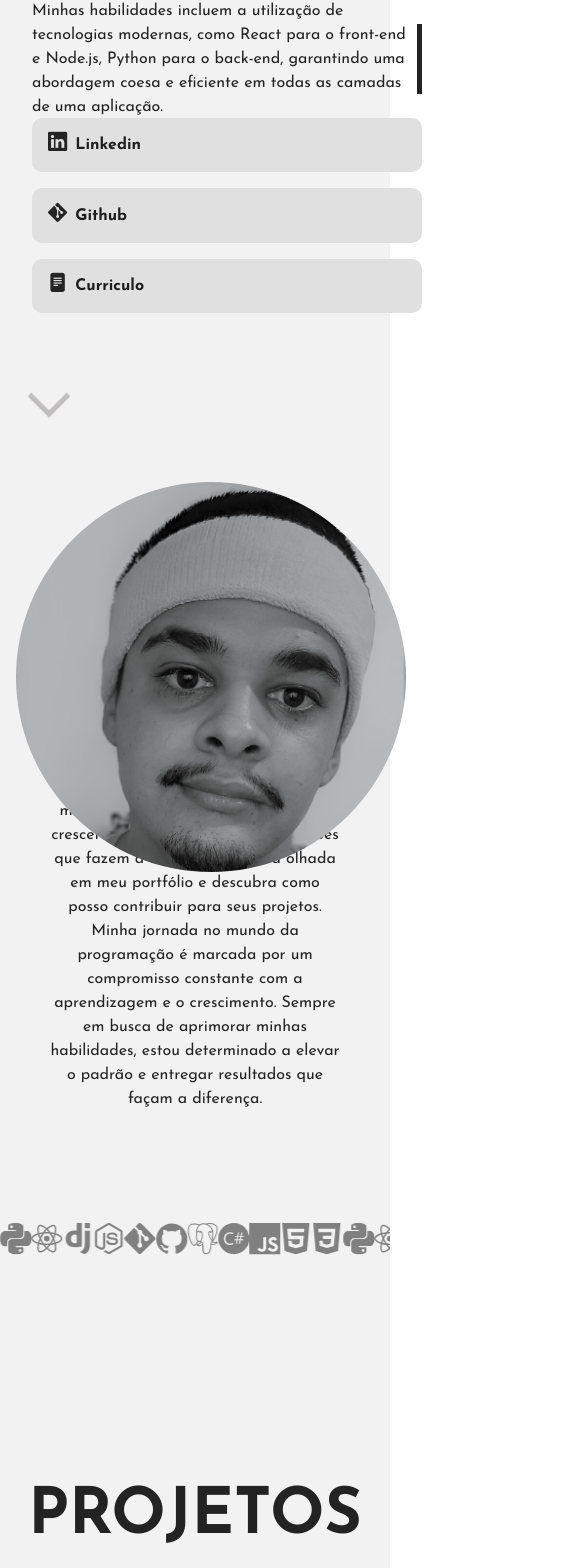
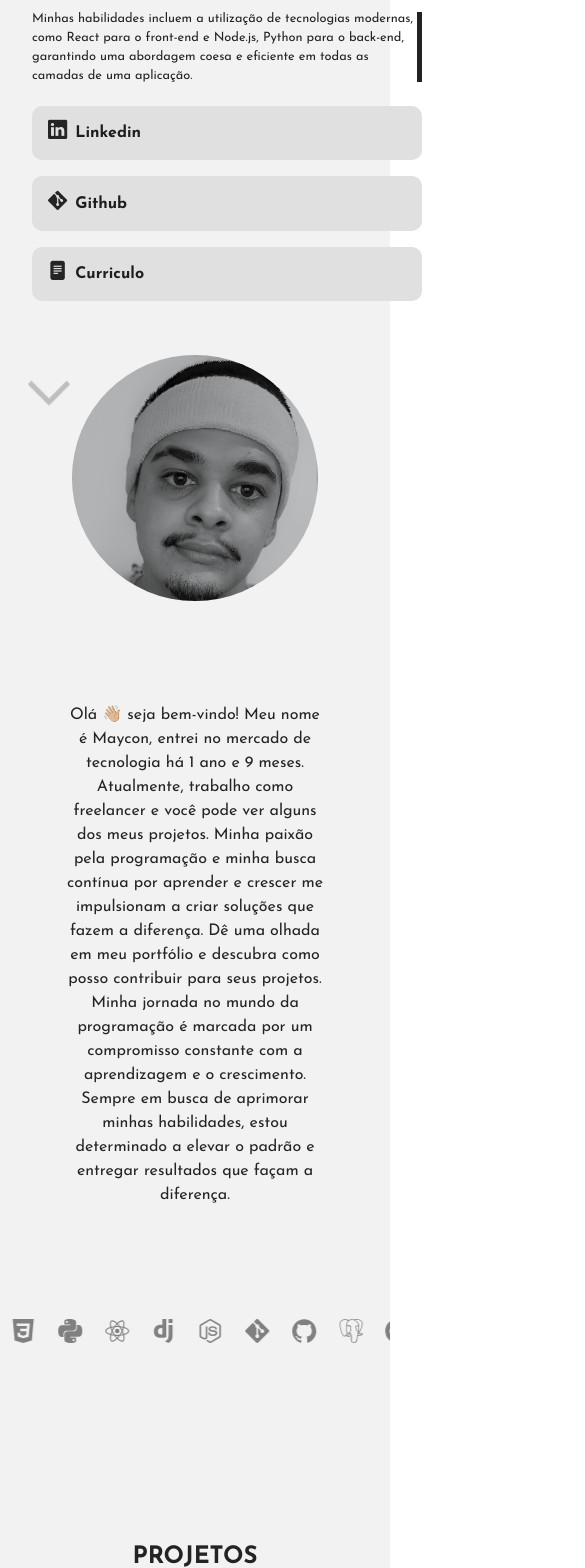
Before and after one commit to Maycondo/Portifolio, a React (Vite) app: page / in a window 390 px wide. Shown: the part 403-1971 px from the top of the page, 585 px wide, since content can reach past the window. Built offline with nearby package versions, Linux system fonts and the light colour scheme.

Commit message:
Aplicando a responsividade do projeto

```diff
--- a/src/components/Footer/style.css
+++ b/src/components/Footer/style.css
@@ -1,5 +1,6 @@
    .footer{
         height: 100vh;
+        padding: 2rem 1rem;
         width: 100%;
         display: flex;
         background-color: var(--Backgtound-fundo-Color);
@@ -10,7 +11,7 @@
       }
 
       .footer_pai{
-        width: 100%;
+        width: auto;
         height: 70%;
       }
 
@@ -42,7 +43,7 @@
       }
 
       .footer-central{
-        margin: 3rem 5rem;
+        margin: 2rem 1rem;
         height: 25rem;
         width: auto;
         display: flex;
@@ -58,9 +59,9 @@
       }
 
       .footer-central h1{
-        line-height: 20rem;
+        line-height: clamp(10rem, 20vw, 20rem);
         color: var(--Color-texto-footer-h1);
-        font-size: 305px;
+        font-size: clamp(3rem, 20vw, 305px);
         font-weight: 900;
       }
 
@@ -159,3 +160,41 @@
     button:hover .button-text {
       color: var(--Color-text-buttons-foote-hover);
     }
+
+    @media (max-width: 768px) {
+      .footer-central h1 {
+        font-size: 8rem;
+        line-height: 10rem;
+      }
+
+      .footer-central p {
+        font-size: 16px;
+      }
+
+      #footer-1 p, #But-div p {
+        font-size: 16px;
+      }
+
+      button.learn-more {
+        width: 10rem;
+      }
+    }
+
+    @media (max-width: 480px) {
+      .footer-central h1 {
+        font-size: 4rem;
+        line-height: 6rem;
+      }
+
+      .footer-central p {
+        font-size: 14px;
+      }
+
+      #footer-1 p, #But-div p {
+        font-size: 14px;
+      }
+
+      button.learn-more {
+        width: 8rem;
+      }
+    }
--- a/src/components/Main/style.css
+++ b/src/components/Main/style.css
@@ -33,13 +33,12 @@ main{
   }
 
   .Tecnologias {
-    height: 15rem;
-    margin: 1rem;
+    height: 25rem;
+    margin: 1rem 0rem;
     width: 100%;
-    gap: clamp(1rem, 2vw, 1rem);
     display: flex;
     flex-direction: column;
-    justify-content: center;
+    justify-content: space-around;
     align-items: center;
   }
   .Projectos {
@@ -77,14 +76,19 @@ main{
   }
 
   @media (max-width: 480px) {
+
+    .Main {
+      flex-direction: column; /* Stack dos elementos em uma coluna */
+    }
+
     .Main h1 {
       font-size: 2rem;
+      margin-top: 5rem;
     }
 
     #Text-About {
+      margin: 1rem;
       font-size: 1rem;
-      margin: 1rem;
-      padding: 1rem;
     }
 
     .Projectos {
--- a/src/components/SliderInfinito/index.jsx
+++ b/src/components/SliderInfinito/index.jsx
@@ -11,42 +11,41 @@ import {
   SiPostgresql,
   SiCsharp
 } from "react-icons/si";
-
+import "./style.css"
 
 const LOGOS = [
      // eslint-disable-next-line react/jsx-key
-    <SiJavascript size={45} style={{ color: "gray" }} />,
+  <SiJavascript className="icon icon-mobile icon-tablet icon-desktop" />,
      // eslint-disable-next-line react/jsx-key
-    <SiHtml5 size={45} style={{ color: "gray" }} />,
+  <SiHtml5 className="icon icon-mobile icon-tablet icon-desktop" />,
        // eslint-disable-next-line react/jsx-key
-    <SiCss3 size={45} style={{ color: "gray" }} />,
+  <SiCss3 className="icon icon-mobile icon-tablet icon-desktop" />,
        // eslint-disable-next-line react/jsx-key
-    <SiPython size={45} style={{ color: "gray" }} />,
+  <SiPython className="icon icon-mobile icon-tablet icon-desktop" />,
        // eslint-disable-next-line react/jsx-key
-    <SiReact size={45} style={{ color: "gray" }} />,
+  <SiReact className="icon icon-mobile icon-tablet icon-desktop" />,
        // eslint-disable-next-line react/jsx-key
-    <SiDjango size={45} style={{ color: "gray" }} />,
+  <SiDjango className="icon icon-mobile icon-tablet icon-desktop" />,
        // eslint-disable-next-line react/jsx-key
-    <SiNodedotjs size={45} style={{ color: "gray" }} />,
+  <SiNodedotjs className="icon icon-mobile icon-tablet icon-desktop" />,
        // eslint-disable-next-line react/jsx-key
-    <SiGit size={45} style={{ color: "gray" }} />,
+  <SiGit className="icon icon-mobile icon-tablet icon-desktop" />,
        // eslint-disable-next-line react/jsx-key
-    <SiGithub size={45} style={{ color: "gray" }} />,
+  <SiGithub className="icon icon-mobile icon-tablet icon-desktop" />,
        // eslint-disable-next-line react/jsx-key
-    <SiPostgresql size={45} style={{ color: "gray" }} />, // Representando SQL
+  <SiPostgresql className="icon icon-mobile icon-tablet icon-desktop" />,
        // eslint-disable-next-line react/jsx-key
-    <SiCsharp size={45} style={{ color: "gray" }} />
+  <SiCsharp className="icon icon-mobile icon-tablet icon-desktop" />
 ];
-
 
 export default function InfiniteSlider() {
   return (
     <>
-      <div className="relative m-4 h-40 w-full overflow-hidden before:absolute before:left-0 before:top-0 before:z-[2] before:h-full before:w-[100px] before:content-[''] after:absolute after:right-0 after:top-0 after:z-[2] after:h-full after:w-[100px] after:-scale-x-100  after:content-['']">
+      <div className="relative m-4 h-40 w-full overflow-hidden before:absolute before:left-0 before:top-0 before:z-[2] before:h-full before:w-[100px] before:content-[''] after:absolute after:right-0 after:top-0 after:z-[2] after:h-full after:w-[100px] after:-scale-x-100 after:content-['']">
         <div className="animate-infinite-slider flex w-[calc(250px*22)] mt-4">
           {LOGOS.map((logo, index) => (
             <div
-              className="slide flex w-[8vw] items-center justify-center"
+              className="slide flex w-[12vw] sm:w-[8vw] md:w-[6vw] lg:w-[5vw] items-center justify-center"
               key={index}
             >
               {logo}
@@ -54,7 +53,7 @@ import {
           ))}
           {LOGOS.map((logo, index) => (
             <div
-              className="slide flex w-[8vw] items-center justify-center"
+              className="slide flex w-[12vw] sm:w-[8vw] md:w-[6vw] lg:w-[6vw] items-center justify-center"
               key={index}
             >
               {logo}
@@ -64,7 +63,7 @@ import {
         <div className="animate-infinite-slider-reverse flex w-[calc(250px*22)] mt-4">
           {LOGOS.map((logo, index) => (
             <div
-              className="slide flex w-[8vw] items-center justify-center"
+              className="slide flex w-[12vw] sm:w-[8vw] md:w-[6vw] lg:w-[6vw] items-center justify-center"
               key={index}
             >
               {logo}
@@ -72,7 +71,7 @@ import {
           ))}
           {LOGOS.map((logo, index) => (
             <div
-              className="slide flex w-[8vw] items-center justify-center"
+              className="slide flex w-[12vw] sm:w-[8vw] md:w-[6vw] lg:w-[6vw] items-center justify-center"
               key={index}
             >
               {logo}
--- /dev/null
+++ b/src/components/SliderInfinito/style.css
@@ -0,0 +1,6 @@
+/* Tamanhos dos ícones */
+.icon {
+    color: rgb(128, 128, 128);
+    transition: all 300ms;
+    font-size: 10rem;
+  }
--- a/src/hooks/Card/style.css
+++ b/src/hooks/Card/style.css
@@ -1,15 +1,17 @@
 .Container_projects {
-    height: 100vh;
-    width: 100vw;
-    background-color:  var(--Backgtound-fundo-Color);
-    gap: 1rem;
-    display: flex;
-    margin: 2rem;
+  height: auto;
+  min-height: 100vh;
+  width: 100%;
+  background-color:  var(--Background-fundo-Color);
+  gap: 1rem;
+  display: flex;
+  flex-direction: column;
+  margin: 2rem 0;
 }
 #Projecto_name {
   margin: 3rem;
   padding: 2rem;
-  font-size: 4rem;
+  font-size: clamp(2rem, 5vw, 4rem);
   font-weight: 900;
   text-align: center;
   color: var(--Color-Texto-pequeno);
@@ -26,9 +28,10 @@
 .Container_Card img {
   margin: 2rem;
   animation: alternate ease;
-  transition: all 10ms ease-out;
-  height: 800px;
-  width: 1000px;
+  height: auto;
+  max-width: 100%;
+  transition: all 2s ease;
+  object-fit: cover;
   overflow: hidden;
   -webkit-transition: all 2s ease;
   -moz-transition: all 2s ease;
@@ -104,3 +107,31 @@
     filter: grayscale(0%);
     transform: scale(1.1);
   }
+
+  @media (max-width: 768px) {
+    .Container_projects {
+      flex-direction: column;
+      margin: 1rem;
+    }
+
+    .Container_Card img {
+      max-width: 100%;
+      height: auto;
+    }
+
+    #Projecto_name {
+      font-size: 2rem; /* Diminui o tamanho da fonte em telas menores */
+      margin: 1rem;
+    }
+  }
+
+  @media (max-width: 480px) {
+    #Projecto_name {
+      font-size: 1.5rem; /* Diminui ainda mais para telas muito pequenas */
+    }
+
+    .Container_Card img {
+      max-width: 100%;
+      height: auto;
+    }
+  }
--- a/src/index.css
+++ b/src/index.css
@@ -145,7 +145,7 @@
     text-decoration: none;
     color: var(--Color-nav-a);
     font-weight: 900;
-    font-size: 24px;
+    font-size: clamp(16px, 4vw, 24px);
     animation: reverse all 1000ms;
     transition: all 300ms;
   }
@@ -211,7 +211,7 @@
     height: 70px;
     display: flex;
     align-items: center;
-    font-size: clamp(1rem, 2vw, 1.2rem);
+    font-size: clamp(0.8rem, 2.5vw, 1rem);
     color: var(--Color-Texto-pequeno);
     border-right: solid 5px var(--Color-Texto-pequeno);
     transition: all 300ms;
@@ -269,12 +269,21 @@
     position: relative;
     top: 0;
     border-radius: 50%;
+    object-fit: cover;
   }
 
   @media (max-width: 768px) {
+    .Imagem-Perso {
+      width: 70%;
+    }
+
+    #Imagem-User {
+      max-width: 80%;
+    }
+
     .Top-barra {
       flex-direction: column;
-      height: auto; /* Ajustar altura */
+      height: auto;
     }
 
     .div_buttons {
@@ -291,8 +300,12 @@
       width: 100%;
     }
 
+    #Pequeno-Texto {
+      font-size: 0.9rem;
+    }
+
     #Name-Perso, #Portifolio {
-      font-size: 40px; /* Reduz o tamanho da fonte em telas menores */
+      font-size: 40px;
     }
 
     .Narve {
@@ -301,8 +314,12 @@
   }
 
   @media (max-width: 1024px) {
+    .Imagem-Perso {
+      width: 60%;
+    }
+
     .Painel-1 {
-      flex-direction: column; /* Coluna em telas menores */
+      flex-direction: column;
     }
 
     .Discrição-Perso {
@@ -315,9 +332,26 @@
   }
 
   @media (max-width: 480px) {
+
+    .Imagem-Perso {
+      height: 4rem;
+      width: 70%;
+      margin: 0 auto;
+    }
+
+    #Imagem-User {
+      max-width: 90%; /* Limitar a largura da imagem */
+      height: auto; /* Ajustar a altura proporcional */
+      margin-bottom: 1rem;
+    }
+
     .Top-barra {
       flex-direction: column;
       padding: 1rem;
+    }
+
+    #Pequeno-Texto {
+      font-size: 0.8rem; /* Ajuste ainda menor para telas muito pequenas */
     }
 
     #Portifolio, #Name-Perso {
```
Lines whose indentation alone changed are shown as unchanged.
